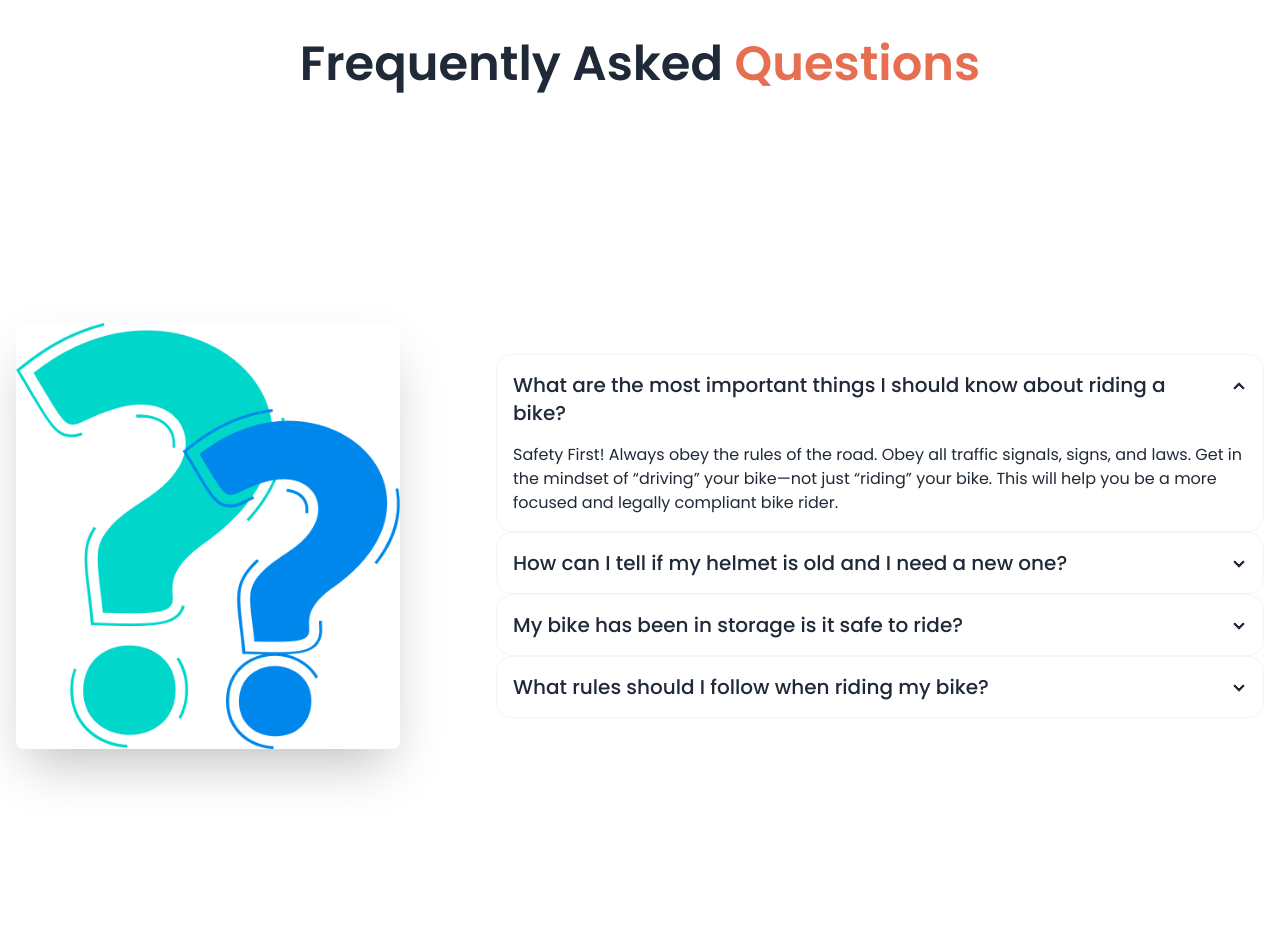
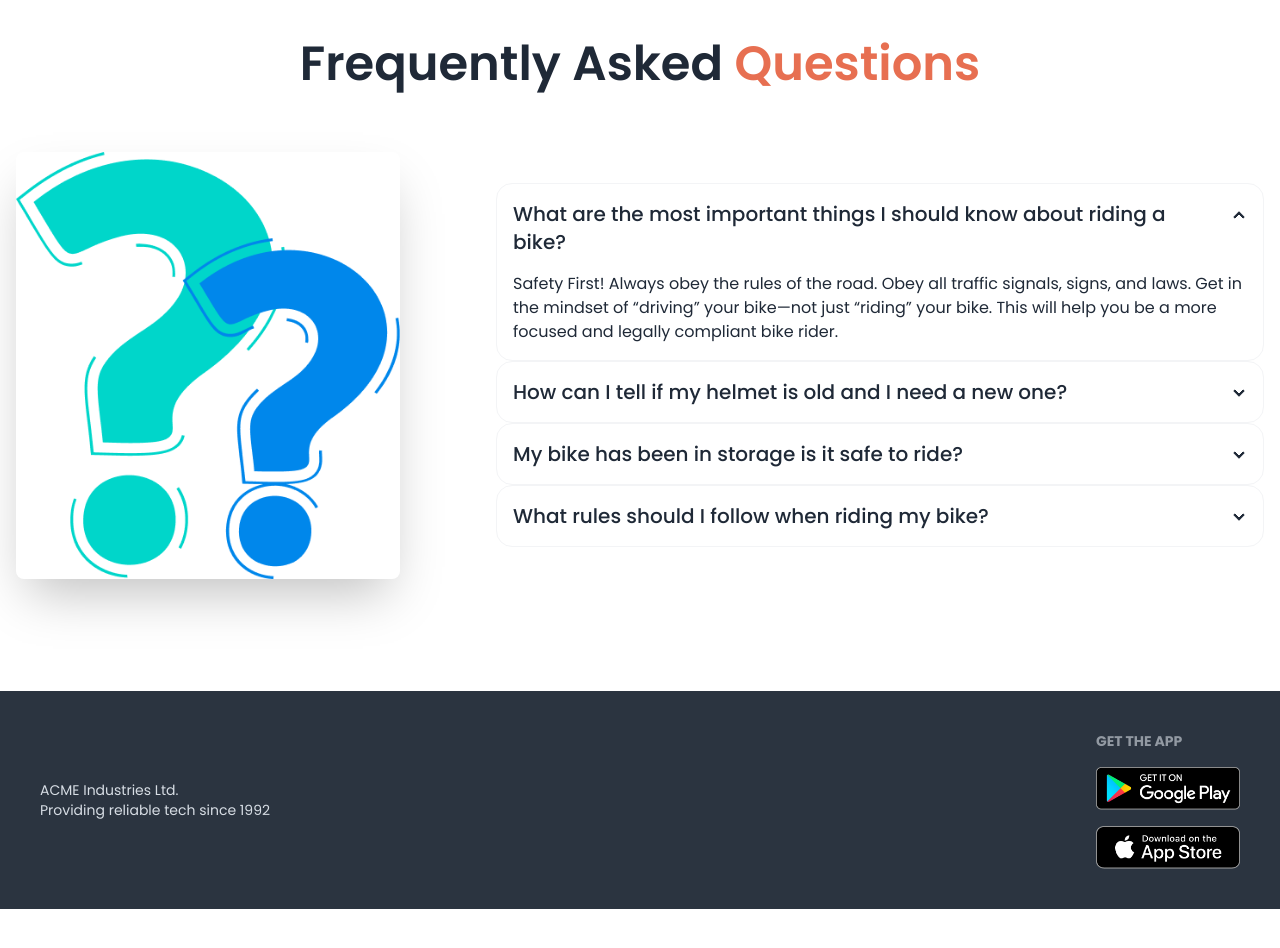
Before and after one commit to rabiultlab/biker-zone-with-daisyUI, a plain HTML site: page index.html in a window 1280 px wide. Shown: the part 2560-3508 px from the top of the page. After the commit the page ends 3469 px from the top, so only its background shows below. Drawn offline with nearby package versions, Linux system fonts and the light colour scheme.

Commit message:
bike website

```diff
--- a/index.html
+++ b/index.html
@@ -299,12 +299,11 @@
         </section>
         <!-- FAQ section -->
         <section class="my-24">
-            <h3 class="text-5xl text-center font-semibold mb-12">Frequently Asked <span class="text-bike-primary">Questions</span></h3>
-            <div class="hero min-h-screen">
+            <h3 class="text-5xl text-center font-semibold mb-12">Frequently Asked <span
+                    class="text-bike-primary">Questions</span></h3>
+            <div class="hero">
                 <div class="hero-content flex-col lg:gap-24 lg:flex-row">
-                  <img
-                    src="images/others/faq.png"
-                    class="w-3/4 lg:max-w-sm rounded-lg shadow-2xl" />
+                    <img src="images/others/faq.png" class="w-3/4 lg:max-w-sm rounded-lg shadow-2xl" />
                     <div>
                         <!-- first -->
                         <div class="collapse border border-gray-100 collapse-arrow">
@@ -312,32 +311,43 @@
                             <div class="collapse-title text-xl font-medium">What are the most important things I should
                                 know about riding a bike?</div>
                             <div class="collapse-content">
-                          <p>Safety First! Always obey the rules of the road. Obey all traffic signals, signs, and laws. Get in the mindset of “driving” your bike—not just “riding” your bike. This will help you be a more focused and legally compliant bike rider. </p>
+                                <p>Safety First! Always obey the rules of the road. Obey all traffic signals, signs, and
+                                    laws. Get in the mindset of “driving” your bike—not just “riding” your bike. This
+                                    will help you be a more focused and legally compliant bike rider. </p>
                             </div>
                         </div>
                         <!-- second -->
                         <div class="collapse collapse-arrow border border-gray-100">
                             <input type="radio" name="my-accordion-2" />
-                        <div class="collapse-title text-xl font-medium">How can I tell if my helmet is old and I need a
+                            <div class="collapse-title text-xl font-medium">How can I tell if my helmet is old and I
+                                need a
                                 new one?</div>
                             <div class="collapse-content">
-                          <p>Safety First! Always obey the rules of the road. Obey all traffic signals, signs, and laws. Get in the mindset of “driving” your bike—not just “riding” your bike. This will help you be a more focused and legally compliant bike rider. </p>
+                                <p>Safety First! Always obey the rules of the road. Obey all traffic signals, signs, and
+                                    laws. Get in the mindset of “driving” your bike—not just “riding” your bike. This
+                                    will help you be a more focused and legally compliant bike rider. </p>
                             </div>
                         </div>
                         <!-- third -->
                         <div class="collapse collapse-arrow border border-gray-100">
                             <input type="radio" name="my-accordion-2" />
-                        <div class="collapse-title text-xl font-medium">My bike has been in storage is it safe to ride?</div>
+                            <div class="collapse-title text-xl font-medium">My bike has been in storage is it safe to
+                                ride?</div>
                             <div class="collapse-content">
-                          <p>Safety First! Always obey the rules of the road. Obey all traffic signals, signs, and laws. Get in the mindset of “driving” your bike—not just “riding” your bike. This will help you be a more focused and legally compliant bike rider.</p>
+                                <p>Safety First! Always obey the rules of the road. Obey all traffic signals, signs, and
+                                    laws. Get in the mindset of “driving” your bike—not just “riding” your bike. This
+                                    will help you be a more focused and legally compliant bike rider.</p>
                             </div>
                         </div>
                         <!-- four -->
                         <div class="collapse collapse-arrow border border-gray-100">
                             <input type="radio" name="my-accordion-2" />
-                        <div class="collapse-title text-xl font-medium">What rules should I follow when riding my bike?</div>
+                            <div class="collapse-title text-xl font-medium">What rules should I follow when riding my
+                                bike?</div>
                             <div class="collapse-content">
-                          <p>Safety First! Always obey the rules of the road. Obey all traffic signals, signs, and laws. Get in the mindset of “driving” your bike—not just “riding” your bike. This will help you be a more focused and legally compliant bike rider.</p>
+                                <p>Safety First! Always obey the rules of the road. Obey all traffic signals, signs, and
+                                    laws. Get in the mindset of “driving” your bike—not just “riding” your bike. This
+                                    will help you be a more focused and legally compliant bike rider.</p>
                             </div>
                         </div>
                     </div>
@@ -345,8 +355,27 @@
             </div>
         </section>
     </main>
-    <footer>
+    <footer class="footer flex justify-between items-center bg-neutral text-neutral-content p-10">
+        <aside>
 
+            <p>
+                ACME Industries Ltd.
+                <br />
+                Providing reliable tech since 1992
+            </p>
+        </aside>
+        <nav>
+            <h6 class="footer-title">Get the App</h6>
+            <div class="grid grid-cols-1 gap-4">
+                <a>
+                    <img class="w-36" src="images/others/android.png" alt="">
+                </a>
+                <a>
+                    <img class="w-36" src="images/others/ios.png" alt="">
+                </a>
+
+            </div>
+        </nav>
     </footer>
 </body>
 
```
Lines whose indentation alone changed are shown as unchanged.
